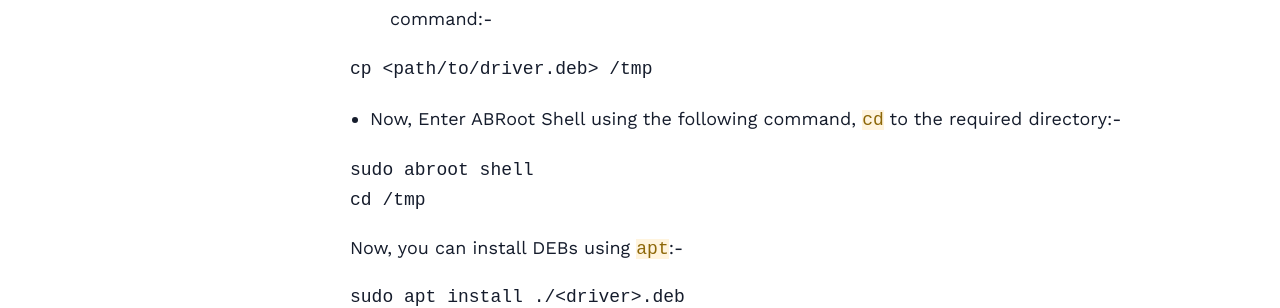
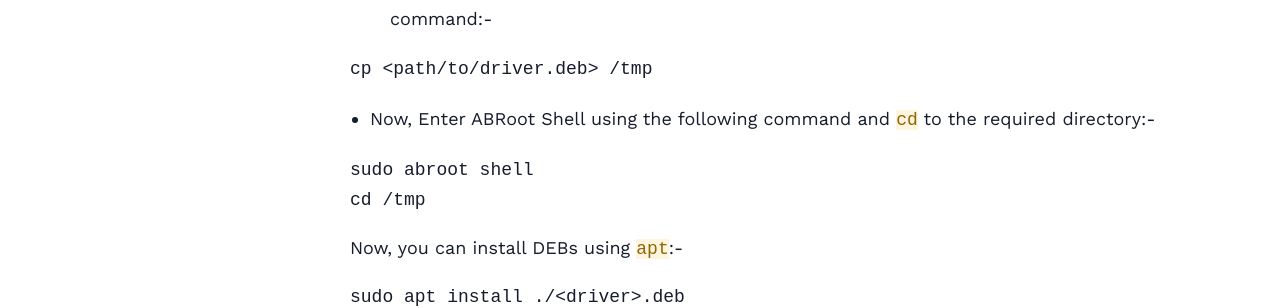
Before and after one commit to Vanilla-OS/handbook, a Jekyll site: the page built from _posts/2022-12-10-install-additional-drivers.md, in a window 1280 px wide and 900 px high, scrolled down 2128 px. Shown: the part 152-460 px from the top of the window. Built offline with Jekyll 4.4.1, drawn with Linux system fonts in a browser that asks for light colours; nearby versions of some CDN libraries; a style sheet for code colours, icons or effects is not loaded.

Commit message:
Apply suggestions from code review
Co-authored-by: Monster <114881134+MonsterObserver@users.noreply.github.com>

````diff
--- a/_posts/2022-12-10-install-additional-drivers.md
+++ b/_posts/2022-12-10-install-additional-drivers.md
@@ -57,7 +57,7 @@ sudo abroot exec apt install nvidia-driver-525
 cp <path/to/driver.deb> /tmp
 ```
 
-- Now, Enter ABRoot Shell using the following command, `cd` to the required directory:-
+- Now, Enter ABRoot Shell using the following command and `cd` to the required directory:-
 
 ```bash
 sudo abroot shell
````
Also changed, not shown: README.md.
